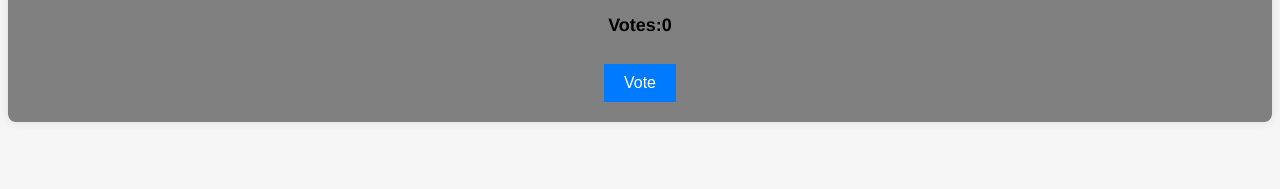
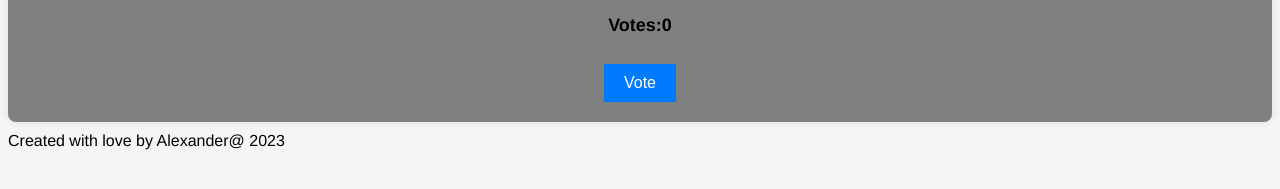
Before and after one commit to alexander784/Flatacuties-app, a plain HTML site: page index.html in a window 1280 px wide. Shown: the part 233-422 px from the top of the page. Drawn offline with Linux system fonts and the light colour scheme; no server answers.

Commit message:
Add a footer

```diff
--- a/index.html
+++ b/index.html
@@ -20,6 +20,8 @@
         <p id="animal-votes">Votes:0</p>
         <button id="vote-button">Vote</button>
     </div>
+
+    <footer>Created  with love by Alexander@ 2023</footer>
     <script src="script.js"></script>
 </body>
 </html>
```
